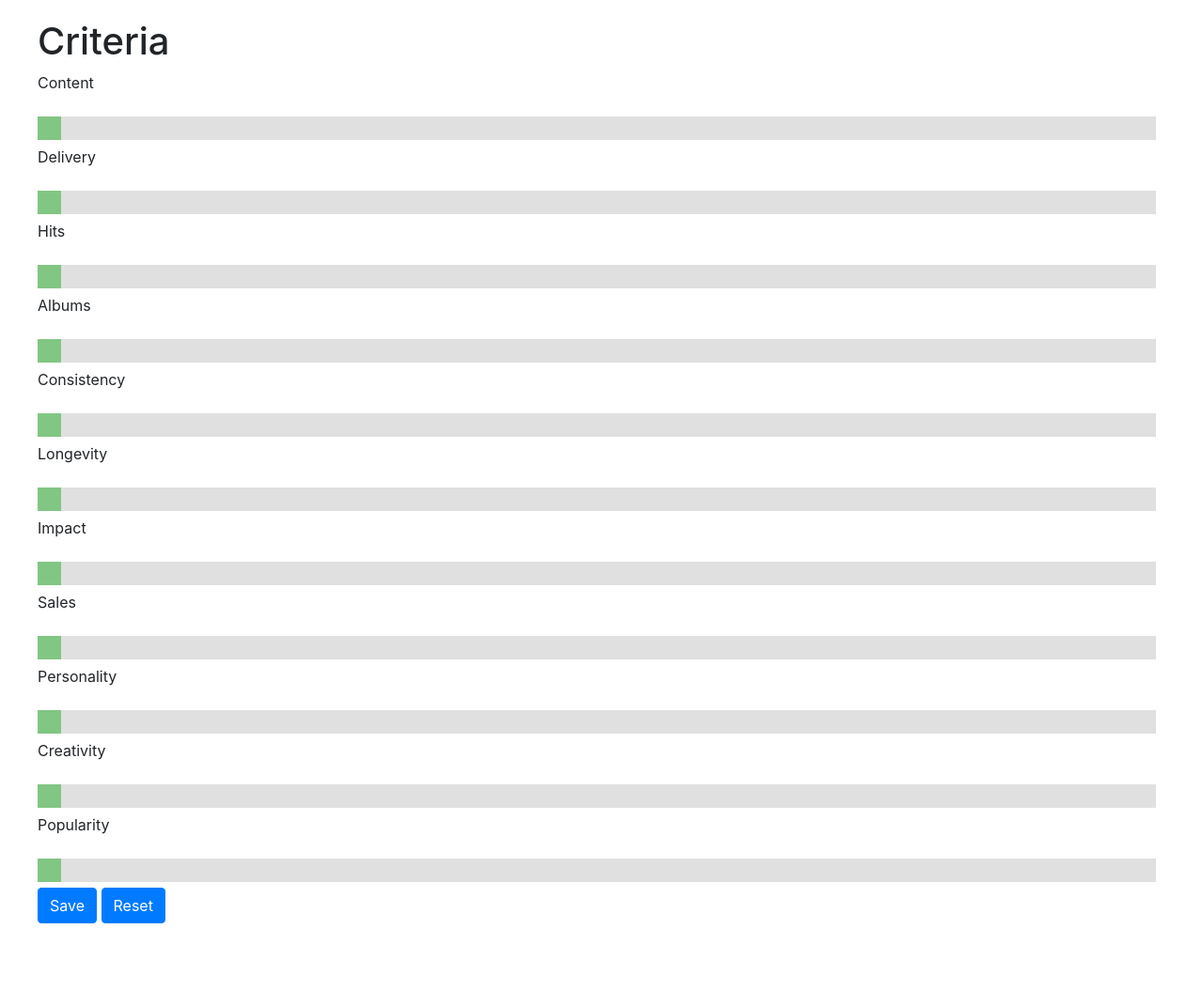
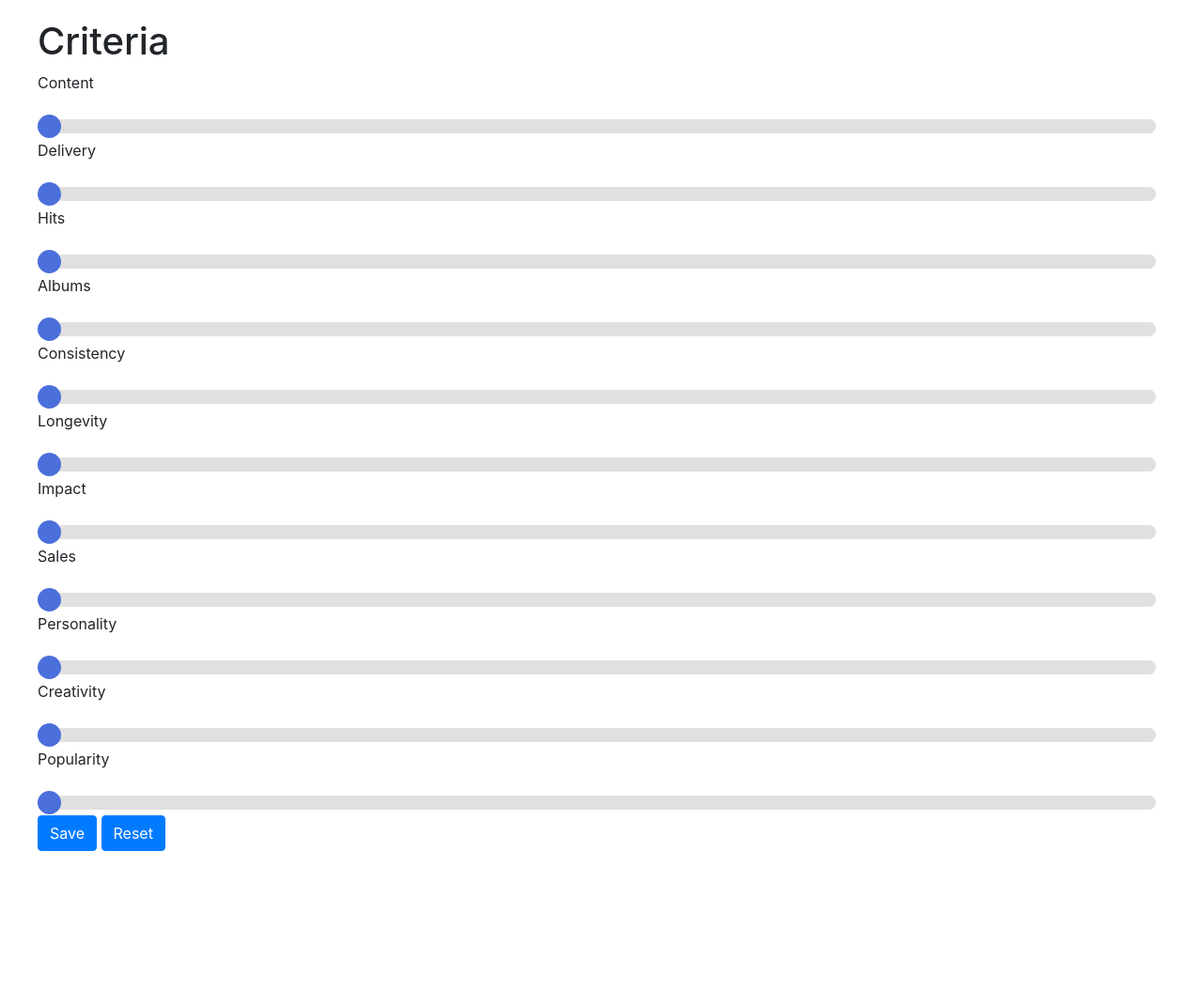
Before and after one commit to bclai7/Top_HHA, a Flask app: page /mycriteria in a window 1280 px wide. Shown: the part 55-1126 px from the top of the page at 94% size. After the commit the page ends 961 px from the top, so only its background shows below. Run offline with Flask 2, Linux system fonts and the light colour scheme; parts of the project's set-up code (start-up, migrations or seed data) failed here and were passed over; some libraries are stand-ins or nearby versions.

Commit message:
started formatting criteria page

```diff
--- a/static/css/styles.css
+++ b/static/css/styles.css
@@ -42,7 +42,8 @@
     -webkit-appearance: none;  /* Override default CSS styles */
     appearance: none;
     width: 100%; /* Full-width */
-    height: 25px; /* Specified height */
+    height: 15px; /* Specified height */
+    border-radius: 14px;
     background: #d3d3d3; /* Grey background */
     outline: none; /* Remove outline */
     opacity: 0.7; /* Set transparency (for mouse-over effects on hover) */
@@ -59,16 +60,18 @@
 .artist-rating .slider::-webkit-slider-thumb, .criteria_container .slider::-webkit-slider-thumb {
     -webkit-appearance: none; /* Override default look */
     appearance: none;
+    border-radius: 50%;
     width: 25px; /* Set a specific slider handle width */
     height: 25px; /* Slider handle height */
-    background: #4CAF50; /* Green background */
+    background: #0033cc; /* Green background */
     cursor: pointer; /* Cursor on hover */
 }
 
 .artist-rating. slider::-moz-range-thumb, .criteria_container .slider::-moz-range-thumb  {
     width: 25px; /* Set a specific slider handle width */
     height: 25px; /* Slider handle height */
-    background: #4CAF50; /* Green background */
+    border-radius: 50%;
+    background: #0033cc; /* Green background */
     cursor: pointer; /* Cursor on hover */
 }
 
--- a/styles.css
+++ /dev/null
@@ -1,5 +0,0 @@
-.topnav ul {
-    list-style-type: none;
-    margin: 0;
-    padding: 0;
-}
```
